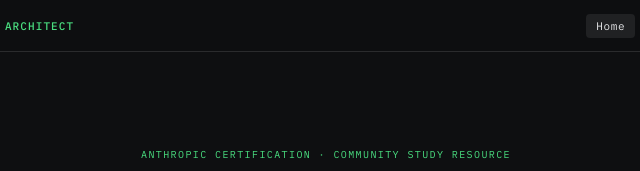
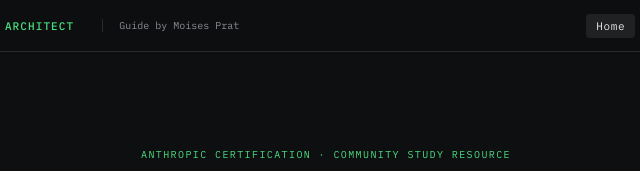
Before and after one commit to moisesprat/claude-certified-architect-guide, a website: page index.html in a window 1280 px wide. Shown: the top 171 px of the page, 73-713 px from the left. Drawn offline with Linux system fonts and the light colour scheme.

Commit message:
Add external link to personal guide in navigation for enhanced resource access

```diff
--- a/index.html
+++ b/index.html
@@ -396,6 +396,7 @@
 <nav class="top-nav">
   <div class="top-nav-inner">
     <a href="./index.html" class="nav-brand">Claude Architect</a>
+    <a href="https://moisesprat.dev" target="_blank" rel="noopener noreferrer" style="font-family:var(--mono);font-size:10px;color:var(--text2);text-decoration:none;border-left:1px solid var(--border2);padding-left:1rem;margin-left:0.25rem;white-space:nowrap;flex-shrink:0;" onmouseover="this.style.color='var(--accent)'" onmouseout="this.style.color='var(--text2)'">Guide by Moises Prat</a>
     <button class="nav-hamburger" onclick="toggleNav()">&#9776;</button>
     <div class="nav-links" id="nav-links">
       <a href="./index.html">Home</a>
```
